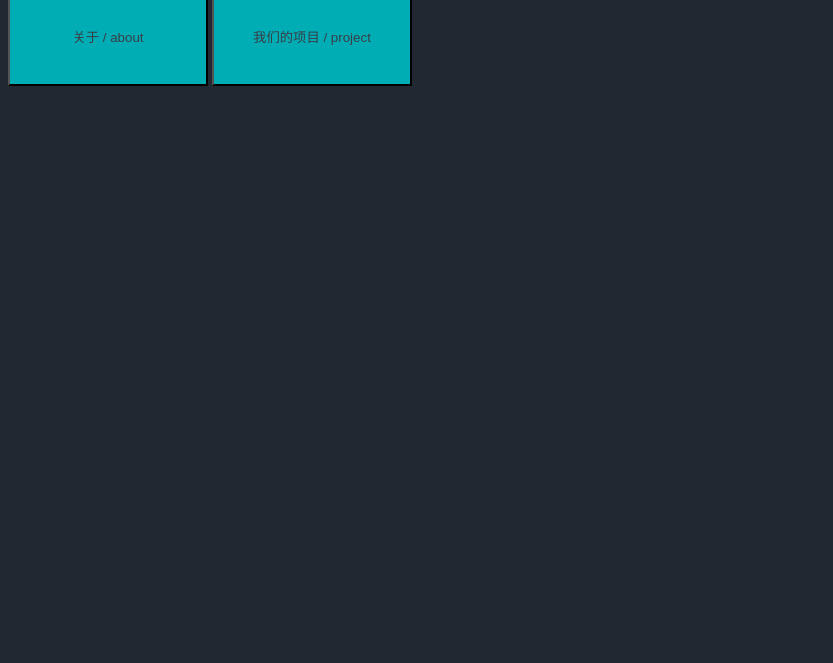
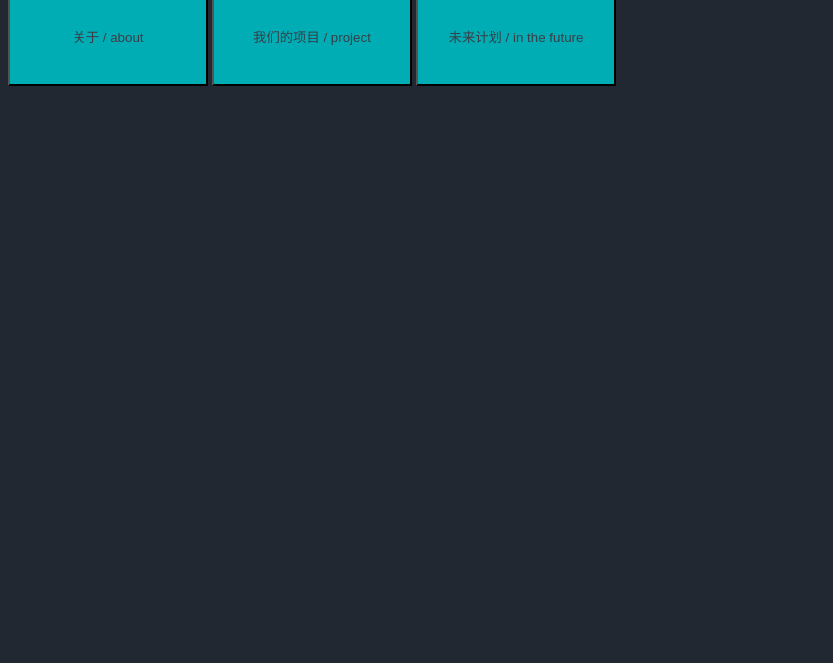
Before and after one commit to ILoveCodingVeryMuchhhhh/my-website, a plain HTML site: page index.html in a window 1280 px wide. Shown: the part 137-800 px from the top of the page, without its empty margins (0-833 px from the left). Drawn offline with Linux system fonts and the light colour scheme.

Commit message:
再次更改了网页

```diff
--- a/index.html
+++ b/index.html
@@ -14,7 +14,7 @@
 			color: white;
 			display: block;
 		}
-		.btn_1, .btn_2{
+		.btn_1, .btn_2, .btn_3{
 			background-color: #00adb5;
 			color: #393e46;
 			width: 200px;
@@ -27,5 +27,6 @@
 	<span class="title_">welcome!</span>
 	<button class="btn_1">关于 / about</button>
 	<button class="btn_2">我们的项目 / project</button>
+	<button class="btn_3">未来计划 / in the future</button>
 </body>
 </html>
```
